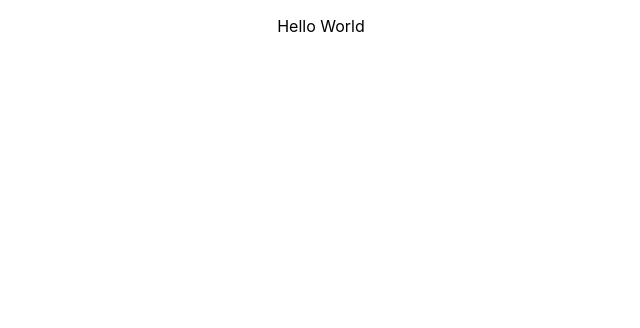
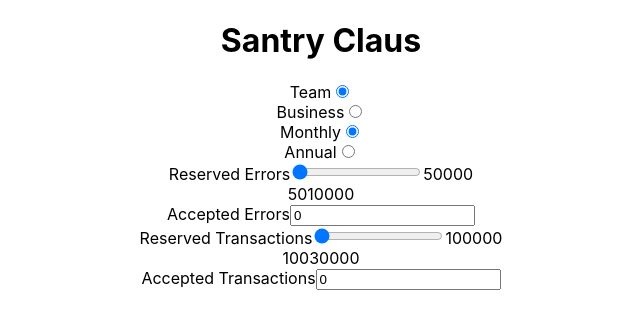
Before and after one commit to souredoutlook/santry-claus, a React (Create React App) app: page / in a window 1280 px wide. Shown: the top 328 px of the page, without its empty margins (319-959 px from the left). Built offline with nearby package versions, Linux system fonts and the light colour scheme.

Commit message:
add MVP components to App

```diff
--- a/src/App.js
+++ b/src/App.js
@@ -1,12 +1,64 @@
-import logo from './logo.svg';
+import { useState } from "react"
+
+import Slider from "./components/Slider"
+import RadioList from "./components/RadioList";
+import Input from "./components/Input";
+
+import { RESERVED_EVENTS, PLAN_OPTIONS } from "./constants/ORG_DETAILS";
 import './App.css';
 
-function App() {
+export default function App() {
+
+  const [orgDetails, setOrgDetails] = useState({
+    plan: "Team",
+    cycle: "Monthly",
+    reservedErrors: 50,
+    acceptedErrors: 0,
+    reservedTransactions: 100,
+    acceptedTransactions: 0,
+  });
+
   return (
     <div className="App">
-      <p>Hello World</p>
+      <h1>Santry Claus</h1>
+      <div className="card--org-details">
+        <RadioList
+          type={PLAN_OPTIONS.plan}
+          orgDetails={orgDetails}
+          setOrgDetails={setOrgDetails}
+        />
+        <RadioList
+          type={PLAN_OPTIONS.cycle}
+          orgDetails={orgDetails}
+          setOrgDetails={setOrgDetails}
+        />
+        <Slider
+          type={RESERVED_EVENTS.errors}
+          orgDetails={orgDetails}
+          setOrgDetails={setOrgDetails}
+        />
+        <Input
+          type={"Accepted Errors"}
+          orgDetails={orgDetails}
+          setOrgDetails={setOrgDetails}
+        />
+        <Slider
+          type={RESERVED_EVENTS.transactions}
+          orgDetails={orgDetails}
+          setOrgDetails={setOrgDetails}
+        />
+        <Input
+          type={"Accepted Transactions"}
+          orgDetails={orgDetails}
+          setOrgDetails={setOrgDetails}
+        />
+      </div>
+      <div className="card--gifted-events">
+
+      </div>
+      <div className="card--computed-values">
+
+      </div>
     </div>
   );
-}
-
-export default App;
+};
```
